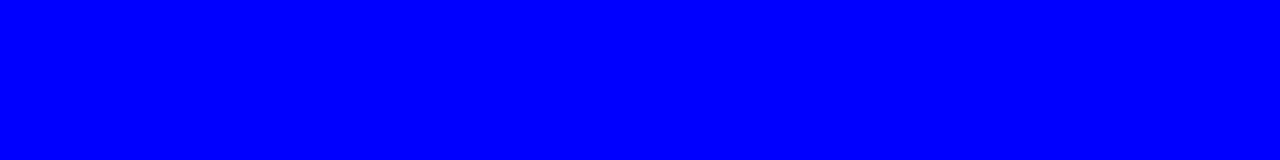
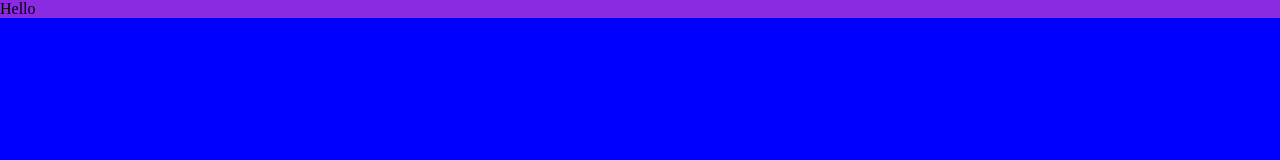
Before and after one commit to mcallisterliza/love-maths, a plain HTML site: page index.html in a window 1280 px wide. Drawn offline with Linux system fonts and the light colour scheme; files that its build step writes are made by us from their sources.

Commit message:
Fix file paths

```diff
--- a/assests/css/style.css
+++ b/assests/css/style.css
@@ -1,12 +1,15 @@
-/* ----- << Global Settings >> -----*/
-*,
-*::before,
-*::after {
+* {
+    margin: 0;
     box-sizing: border-box;
-    margin: 0;
     padding: 0;
 }
 
 body {
-    background: blue;
+    background-color: blue;
 }
+
+div {
+    background-color: blueviolet;
+    height: 100%;
+    width: 100%;
+}
--- a/index.html
+++ b/index.html
@@ -3,9 +3,13 @@
 <head>
     <meta charset="UTF-8">
     <meta name="viewport" content="width=device-width, initial-scale=1.0">
-    <link rel="stylesheet" href="assets/css/style.css">
+    <link rel="stylesheet" href="assests\css\style.css">
     <title>Document</title>
 </head>
 <body>
+    <div>
+        Hello
+    </div>
+    <script src="assests/js/script.js"></script>
 </body>
 </html>
```
